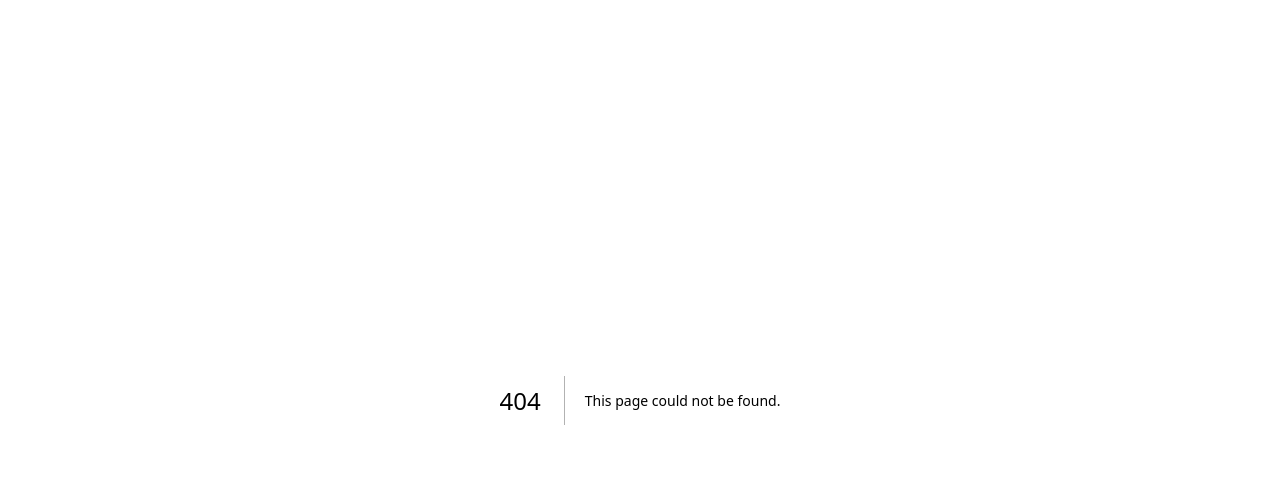
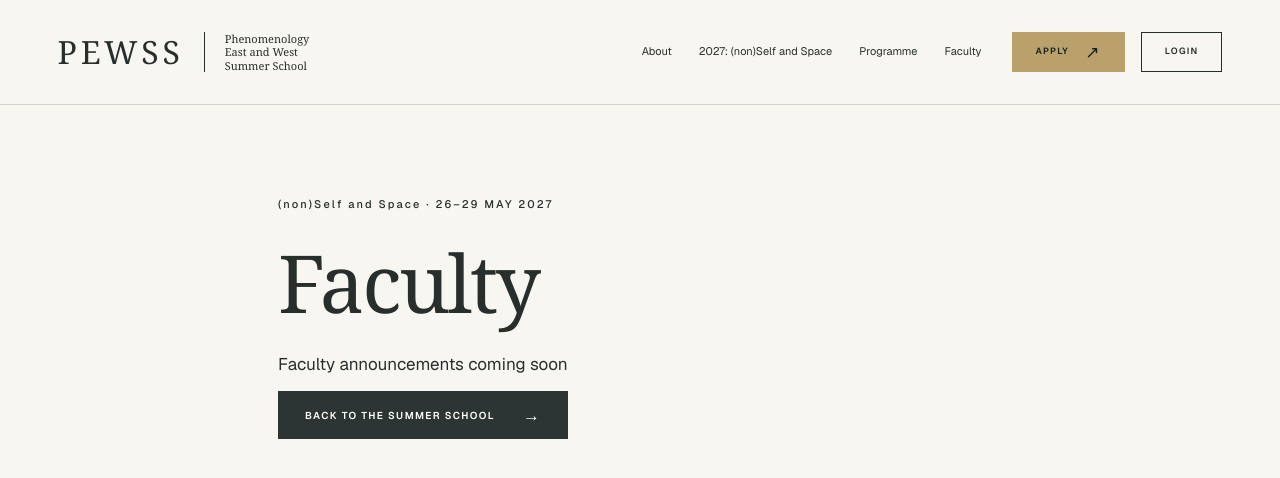
Before and after one commit to AdamLoughnane/PEWSS, a Next.js app: page /faculty in a window 1280 px wide. Before the commit this address had no page. Shown: the top 478 px of the page. Built offline with nearby package versions, Linux system fonts and the light colour scheme.

Commit message:
Add dedicated Faculty page

```diff
--- /dev/null
+++ b/app/faculty/page.tsx
@@ -0,0 +1,24 @@
+import type { Metadata } from "next";
+import Link from "next/link";
+import { SiteHeader } from "../site-header";
+import styles from "../home.module.css";
+
+export const metadata: Metadata = {
+  title: "Faculty — PEWSS 2027",
+  description: "Faculty announcements coming soon for (non)Self and Space, the Phenomenology East and West Summer School at University College Cork, 26–29 May 2027.",
+};
+
+export default function FacultyPage() {
+  return (
+    <div className={`${styles.home} ${styles.applicationPage}`}>
+      <a href="#faculty" className="skip-link">Skip to content</a>
+      <SiteHeader light />
+      <main id="faculty" className={styles.applicationIntro}>
+        <p className={styles.eyebrow}><span className={styles.themeName}>(non)Self and Space</span> · 26–29 May 2027</p>
+        <h1>Faculty</h1>
+        <p>Faculty announcements coming soon</p>
+        <Link href="/" className={`${styles.button} ${styles.darkButton}`}>Back to the Summer School <span aria-hidden="true">→</span></Link>
+      </main>
+    </div>
+  );
+}
--- a/app/page.tsx
+++ b/app/page.tsx
@@ -122,8 +122,9 @@ export default function Home() {
                 <p className={styles.eyebrow}>05 / Faculty</p>
                 <h2>A meeting of<br />perspectives</h2>
                 <p>We are bringing together international scholars working across Western phenomenology and Asian philosophical traditions, with shared questions about selfhood, non-self, and space.</p>
-                <p>Meet the people who will lead the conversations: photographs, biographies, and session details will appear here as the faculty is announced.</p>
+                <p>Meet the people who will lead the conversations: photographs, biographies, and session details will be published on the faculty page as the faculty is announced.</p>
                 <p className={styles.status}><span className={styles.statusDot} aria-hidden="true" />Faculty announcements coming soon</p>
+                <Link href="/faculty" className={`${styles.button} ${styles.darkButton}`}>View faculty page <Arrow /></Link>
               </article>
             </div>
           </section>
@@ -149,7 +150,7 @@ export default function Home() {
           <section className={styles.closing} aria-labelledby="join-title">
             <div className={styles.container}><p className={styles.eyebrow}>Phenomenology East and West · 2027</p><h2 id="join-title">Join us in Cork.</h2><p className={styles.closingDate}>26–29 May 2027 · (non)Self and Space</p><Link href="/apply" className={`${styles.button} ${styles.goldButton}`}>Application information <span aria-hidden="true">→</span></Link><p className={styles.closingNote}>Applications opening soon</p></div>
           </section>
-          <footer className={styles.footer}><div className={styles.container}><a href="#home" className={styles.footerBrand}>PEWSS<span>Phenomenology East and West Summer School</span></a><nav aria-label="Footer"><a href="#about">About</a><a href="#programme">Programme</a><a href="#faculty">Faculty</a><Link href="/apply">Apply</Link><a href="#home">Back to top ↑</a></nav><p>University College Cork, Ireland · 26–29 May 2027</p></div></footer>
+          <footer className={styles.footer}><div className={styles.container}><a href="#home" className={styles.footerBrand}>PEWSS<span>Phenomenology East and West Summer School</span></a><nav aria-label="Footer"><a href="#about">About</a><a href="#programme">Programme</a><Link href="/faculty">Faculty</Link><Link href="/apply">Apply</Link><a href="#home">Back to top ↑</a></nav><p>University College Cork, Ireland · 26–29 May 2027</p></div></footer>
         </div>
       </main>
     </>
--- a/app/site-header.tsx
+++ b/app/site-header.tsx
@@ -8,7 +8,7 @@ const links = [
   ["About", "/#about"],
   ["2027: (non)Self and Space", "/#theme"],
   ["Programme", "/#programme"],
-  ["Faculty", "/#faculty"],
+  ["Faculty", "/faculty"],
 ] as const;
 
 export function SiteHeader({ light = false }: { light?: boolean }) {
```
Also changed, not shown: 1 other file (tests, documents, lock files or other folders).
